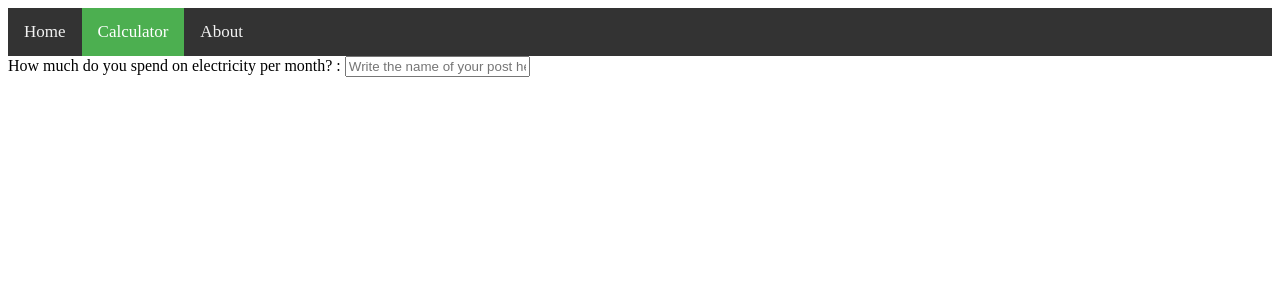
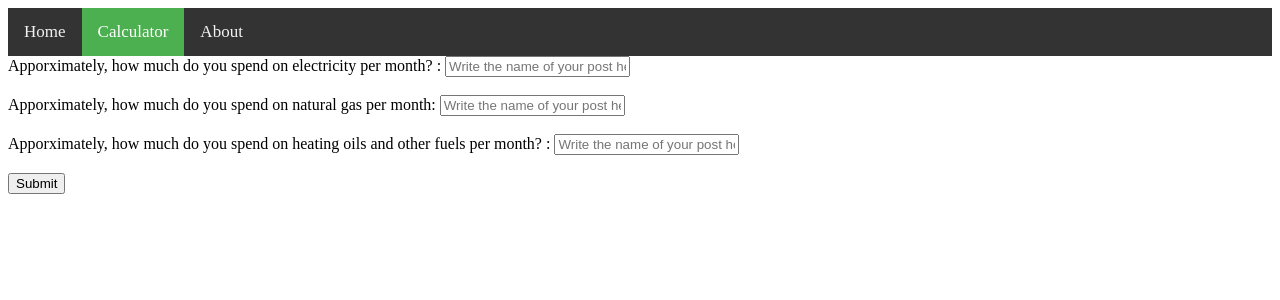
Before and after one commit to fadybesada/EcoStep, a Python web app: template templates/input.html in a window 1280 px wide. Shown: the top 300 px of the page. Run offline with Jinja, Linux system fonts and the light colour scheme; the template is opened without the code that fills it, so the values that code supplies are empty.

Commit message:
added more questions and submit button

```diff
--- a/templates/input.html
+++ b/templates/input.html
@@ -16,8 +16,19 @@
   <body>
     <form method="post" action="/input">
       <label>
-        How much do you spend on electricity per month? :
+        Apporximately, how much do you spend on electricity per month? :
         <input type="text" name="electricity" value="" placeholder="Write the name of your post here"><br><br>
       </label>
+    <form method="post" action="/input">
+      <label>
+        Apporximately, how much do you spend on natural gas per month:
+        <input type="text" name="natural_gas" value="" placeholder="Write the name of your post here"><br><br>
+      </label>
+    <form method="post" action="/input">
+      <label>
+        Apporximately, how much do you spend on heating oils and other fuels per month? :
+        <input type="text" name="heating_oil" value="" placeholder="Write the name of your post here"><br><br>
+      </label>
+    <button type="submit">Submit</button>
   </body>
 </html>
```
